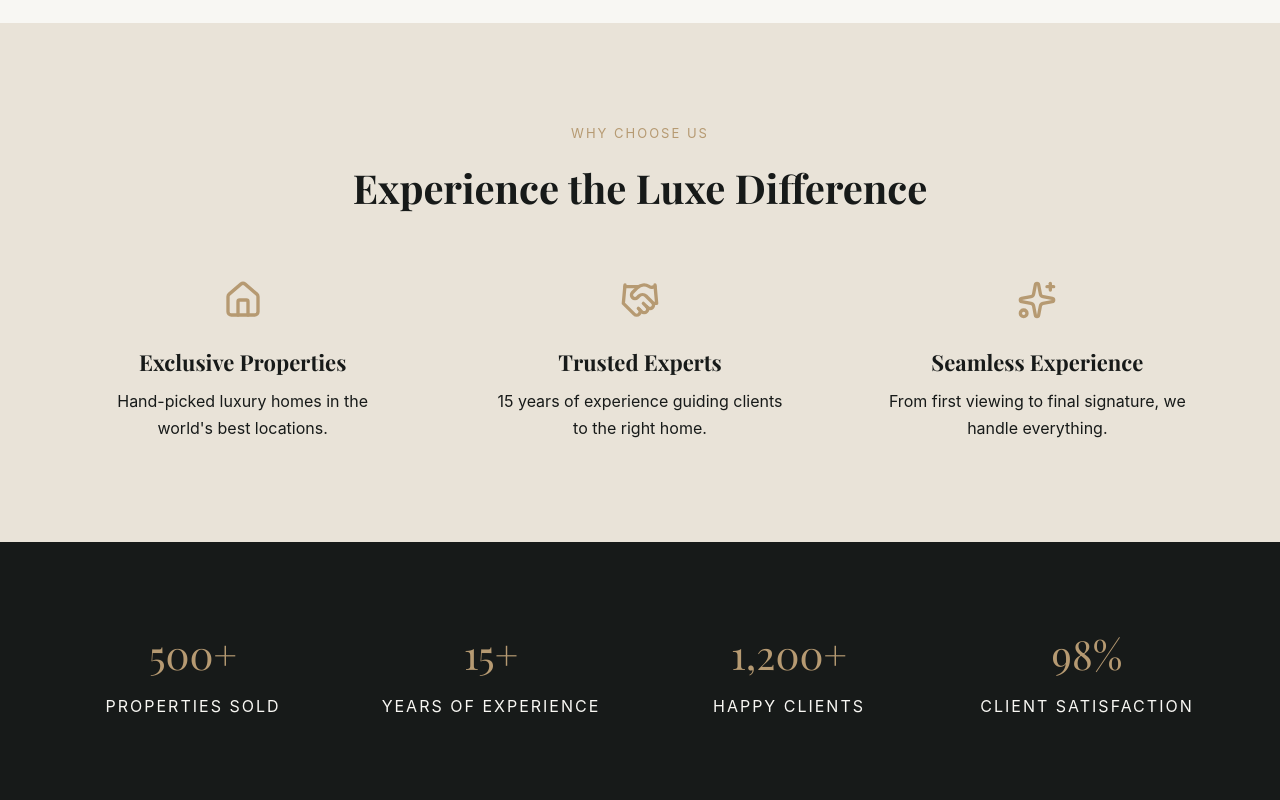
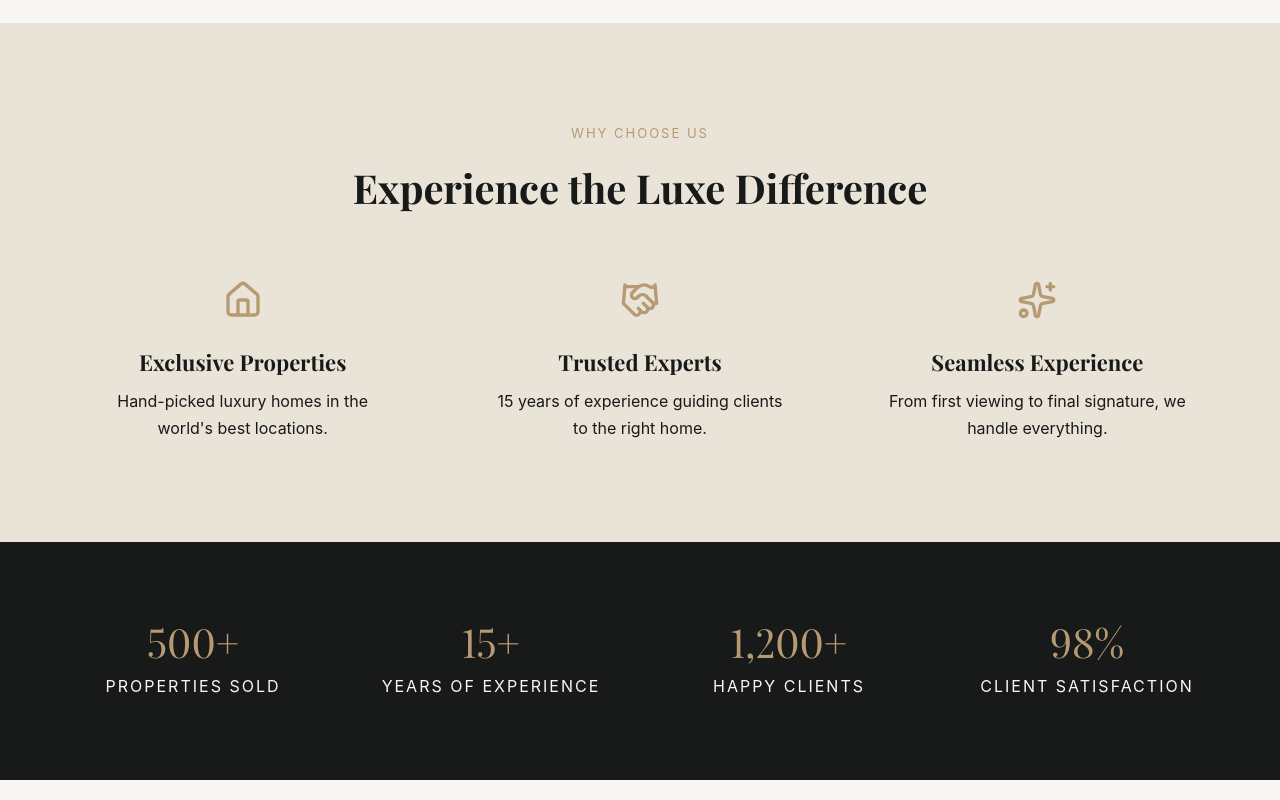
Before and after one commit to A-mira-1010/luxe-estate, a plain HTML site: page index.html in a window 1280 px wide. Shown: the part 1556-2356 px from the top of the page. Drawn offline with nearby package versions, Linux system fonts and the light colour scheme; a web font is replaced by a local one.

Commit message:
Fix stats numbers alignment

```diff
--- a/css/style.css
+++ b/css/style.css
@@ -7,7 +7,7 @@
   --font-heading: "Playfair Display", serif;
   --font-body: "Inter", sans-serif;
   color-scheme: light;
-  }
+}
 * {
   margin: 0;
   padding: 0;
@@ -274,12 +274,15 @@ ul {
   grid-template-columns: repeat(4, 1fr);
   gap: 40px;
   text-align: center;
+  align-items: start;
 }
 .stat-number {
   font-family: var(--font-heading);
   font-size: 40px;
   color: var(--champagne);
-  margin-bottom: 8px;
+  margin-bottom: 12px;
+  line-height: 1;
+  font-variant-numeric: lining-nums;
 }
 .stat-label {
   font-size: 16px;
```
